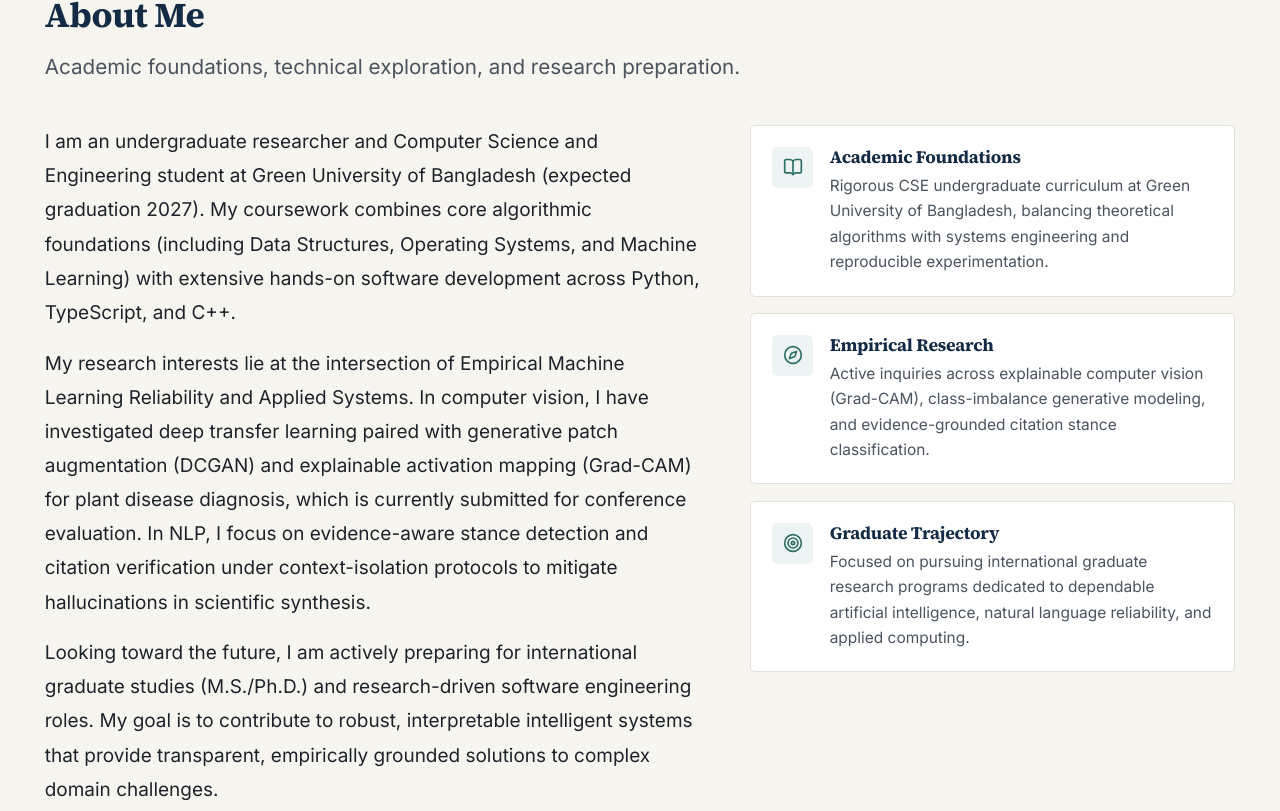
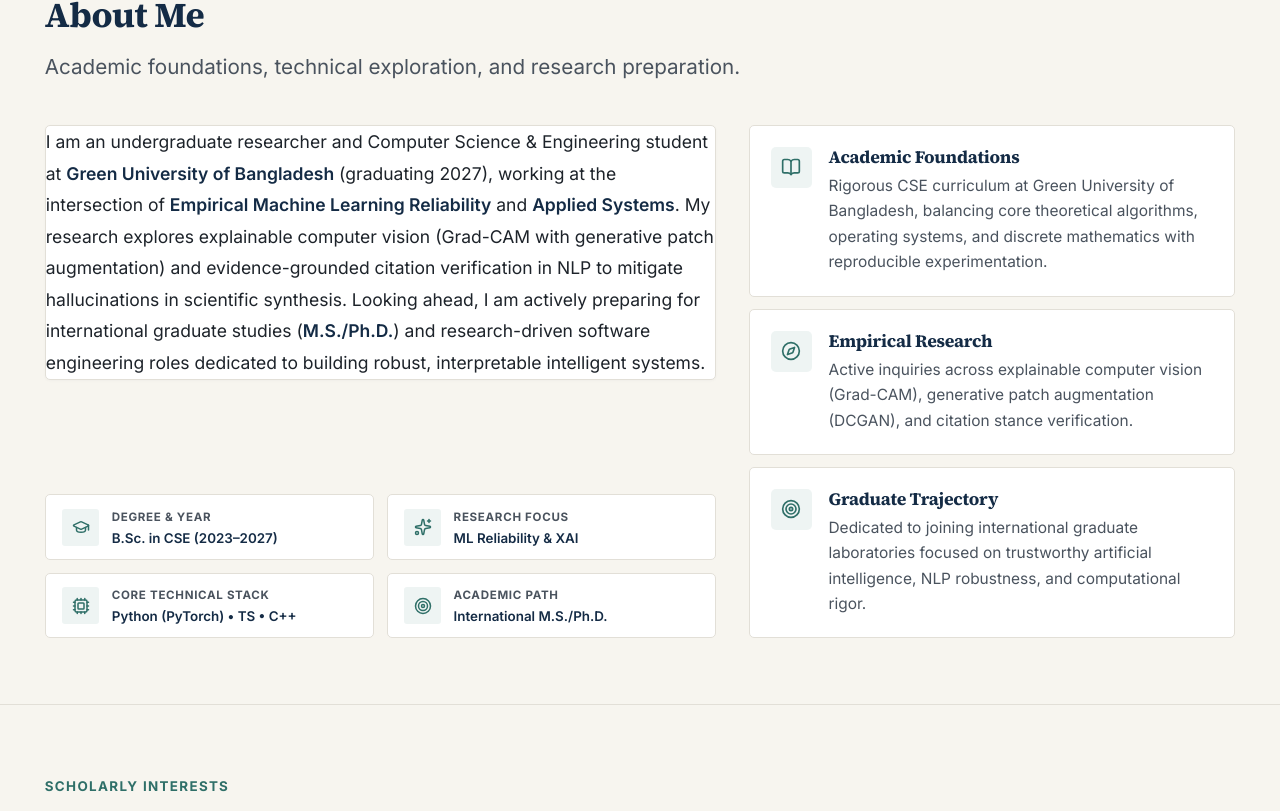
Before and after one commit to ekraislam/academic-portfolio, a React (Vite) app: page / in a window 1280 px wide. Shown: the part 909-1720 px from the top of the page. Built offline with nearby package versions, Linux system fonts and the light colour scheme.

Commit message:
feat: streamline About Me into high-impact narrative with balanced fast-facts highlights

```diff
--- a/src/sections/About.css
+++ b/src/sections/About.css
@@ -4,27 +4,105 @@
 
 .about-grid {
   display: grid;
-  grid-template-columns: 1.15fr 0.85fr;
-  gap: var(--space-12);
-  align-items: start;
+  grid-template-columns: 1.16fr 0.84fr;
+  gap: var(--space-8);
+  align-items: stretch;
 }
 
 .about-text-column {
   display: flex;
   flex-direction: column;
+  justify-content: space-between;
   gap: var(--space-4);
 }
 
-.about-paragraph {
-  font-size: var(--text-md);
+.about-narrative-card {
+  background-color: var(--color-white);
+  border: 1px solid var(--color-border);
+  border-radius: var(--radius-sm);
+  padding: var(--space-6) var(--space-7);
+  box-shadow: 0 1px 3px rgba(20, 43, 69, 0.03);
+}
+
+.about-lead-paragraph {
+  font-size: var(--text-base);
   color: var(--color-charcoal);
   line-height: var(--leading-relaxed);
+  margin: 0;
+  text-align: left;
 }
 
+.about-lead-paragraph strong {
+  color: var(--color-navy);
+  font-weight: 600;
+}
+
+/* Fast-Facts Highlights Grid */
+.about-highlights-grid {
+  display: grid;
+  grid-template-columns: repeat(2, 1fr);
+  gap: var(--space-3);
+}
+
+.about-highlight-card {
+  background-color: var(--color-white);
+  border: 1px solid var(--color-border);
+  border-radius: var(--radius-sm);
+  padding: var(--space-3) var(--space-4);
+  display: flex;
+  align-items: center;
+  gap: var(--space-3);
+  transition: all var(--transition-fast);
+}
+
+.about-highlight-card:hover {
+  border-color: var(--color-border-secondary);
+  box-shadow: 0 2px 8px rgba(20, 43, 69, 0.04);
+}
+
+.highlight-icon-box {
+  width: 2.25rem;
+  height: 2.25rem;
+  border-radius: var(--radius-xs);
+  background-color: var(--color-teal-soft);
+  color: var(--color-teal);
+  display: flex;
+  align-items: center;
+  justify-content: center;
+  flex-shrink: 0;
+}
+
+.highlight-info {
+  display: flex;
+  flex-direction: column;
+  min-width: 0;
+}
+
+.highlight-label {
+  font-size: 0.7rem;
+  text-transform: uppercase;
+  font-weight: 700;
+  letter-spacing: 0.06em;
+  color: var(--color-charcoal-muted);
+  margin-bottom: 2px;
+}
+
+.highlight-value {
+  font-size: var(--text-xs);
+  font-weight: 600;
+  color: var(--color-navy);
+  line-height: 1.35;
+  white-space: nowrap;
+  overflow: hidden;
+  text-overflow: ellipsis;
+}
+
+/* Pillars Column */
 .about-pillars-column {
   display: flex;
   flex-direction: column;
-  gap: var(--space-4);
+  justify-content: space-between;
+  gap: var(--space-3);
 }
 
 .pillar-card {
@@ -34,11 +112,13 @@
   background-color: var(--color-white);
   border: 1px solid var(--color-border);
   border-radius: var(--radius-sm);
-  transition: border-color var(--transition-fast);
+  transition: all var(--transition-fast);
+  flex: 1;
 }
 
 .pillar-card:hover {
   border-color: var(--color-border-secondary);
+  box-shadow: 0 4px 12px rgba(20, 43, 69, 0.03);
 }
 
 .pillar-icon-box {
@@ -53,6 +133,12 @@
   justify-content: center;
 }
 
+.pillar-content {
+  display: flex;
+  flex-direction: column;
+  justify-content: center;
+}
+
 .pillar-title {
   font-size: var(--text-base);
   font-family: var(--font-serif);
@@ -64,11 +150,27 @@
   font-size: var(--text-sm);
   color: var(--color-charcoal-muted);
   line-height: var(--leading-normal);
+  margin: 0;
 }
 
-@media (max-width: 860px) {
+/* Responsive Breakpoints */
+@media (max-width: 960px) {
   .about-grid {
     grid-template-columns: 1fr;
-    gap: var(--space-8);
+    gap: var(--space-6);
+  }
+
+  .highlight-value {
+    white-space: normal;
   }
 }
+
+@media (max-width: 540px) {
+  .about-highlights-grid {
+    grid-template-columns: 1fr;
+  }
+
+  .about-narrative-card {
+    padding: var(--space-5);
+  }
+}
--- a/src/sections/About.tsx
+++ b/src/sections/About.tsx
@@ -1,5 +1,5 @@
 import React from "react";
-import { BookOpen, Compass, Target } from "lucide-react";
+import { BookOpen, Compass, Target, GraduationCap, Cpu, Sparkles } from "lucide-react";
 import { SectionHeading } from "../components/SectionHeading";
 import { profileData } from "../data/profile";
 import "./About.css";
@@ -16,17 +16,58 @@ export const About: React.FC = () => {
         />
 
         <div className="about-grid">
-          {/* Main Narrative Column */}
+          {/* Main Narrative & Fast Facts Column */}
           <div className="about-text-column">
-            <p className="about-paragraph">
-              I am an undergraduate researcher and Computer Science and Engineering student at {profileData.institution} (expected graduation 2027). My coursework combines core algorithmic foundations (including Data Structures, Operating Systems, and Machine Learning) with extensive hands-on software development across Python, TypeScript, and C++.
-            </p>
-            <p className="about-paragraph">
-              My research interests lie at the intersection of Empirical Machine Learning Reliability and Applied Systems. In computer vision, I have investigated deep transfer learning paired with generative patch augmentation (DCGAN) and explainable activation mapping (Grad-CAM) for plant disease diagnosis, which is currently submitted for conference evaluation. In NLP, I focus on evidence-aware stance detection and citation verification under context-isolation protocols to mitigate hallucinations in scientific synthesis.
-            </p>
-            <p className="about-paragraph">
-              Looking toward the future, I am actively preparing for international graduate studies (M.S./Ph.D.) and research-driven software engineering roles. My goal is to contribute to robust, interpretable intelligent systems that provide transparent, empirically grounded solutions to complex domain challenges.
-            </p>
+            <div className="about-narrative-card">
+              <p className="about-lead-paragraph">
+                I am an undergraduate researcher and Computer Science &amp; Engineering student at{" "}
+                <strong>{profileData.institution}</strong> (graduating 2027), working at the intersection of{" "}
+                <strong>Empirical Machine Learning Reliability</strong> and <strong>Applied Systems</strong>. My research explores explainable computer vision (Grad-CAM with generative patch augmentation) and evidence-grounded citation verification in NLP to mitigate hallucinations in scientific synthesis. Looking ahead, I am actively preparing for international graduate studies (<strong>M.S./Ph.D.</strong>) and research-driven software engineering roles dedicated to building robust, interpretable intelligent systems.
+              </p>
+            </div>
+
+            {/* Fast-Facts Highlights Grid */}
+            <div className="about-highlights-grid">
+              <div className="about-highlight-card">
+                <div className="highlight-icon-box">
+                  <GraduationCap size={18} aria-hidden="true" />
+                </div>
+                <div className="highlight-info">
+                  <span className="highlight-label">Degree &amp; Year</span>
+                  <span className="highlight-value">B.Sc. in CSE (2023–2027)</span>
+                </div>
+              </div>
+
+              <div className="about-highlight-card">
+                <div className="highlight-icon-box">
+                  <Sparkles size={18} aria-hidden="true" />
+                </div>
+                <div className="highlight-info">
+                  <span className="highlight-label">Research Focus</span>
+                  <span className="highlight-value">ML Reliability &amp; XAI</span>
+                </div>
+              </div>
+
+              <div className="about-highlight-card">
+                <div className="highlight-icon-box">
+                  <Cpu size={18} aria-hidden="true" />
+                </div>
+                <div className="highlight-info">
+                  <span className="highlight-label">Core Technical Stack</span>
+                  <span className="highlight-value">Python (PyTorch) • TS • C++</span>
+                </div>
+              </div>
+
+              <div className="about-highlight-card">
+                <div className="highlight-icon-box">
+                  <Target size={18} aria-hidden="true" />
+                </div>
+                <div className="highlight-info">
+                  <span className="highlight-label">Academic Path</span>
+                  <span className="highlight-value">International M.S./Ph.D.</span>
+                </div>
+              </div>
+            </div>
           </div>
 
           {/* Pillars Card Column */}
@@ -35,10 +76,10 @@ export const About: React.FC = () => {
               <div className="pillar-icon-box">
                 <BookOpen size={20} aria-hidden="true" />
               </div>
-              <div>
+              <div className="pillar-content">
                 <h3 className="pillar-title">Academic Foundations</h3>
                 <p className="pillar-desc">
-                  Rigorous CSE undergraduate curriculum at {profileData.institution}, balancing theoretical algorithms with systems engineering and reproducible experimentation.
+                  Rigorous CSE curriculum at {profileData.institution}, balancing core theoretical algorithms, operating systems, and discrete mathematics with reproducible experimentation.
                 </p>
               </div>
             </div>
@@ -47,10 +88,10 @@ export const About: React.FC = () => {
               <div className="pillar-icon-box">
                 <Compass size={20} aria-hidden="true" />
               </div>
-              <div>
+              <div className="pillar-content">
                 <h3 className="pillar-title">Empirical Research</h3>
                 <p className="pillar-desc">
-                  Active inquiries across explainable computer vision (Grad-CAM), class-imbalance generative modeling, and evidence-grounded citation stance classification.
+                  Active inquiries across explainable computer vision (Grad-CAM), generative patch augmentation (DCGAN), and citation stance verification.
                 </p>
               </div>
             </div>
@@ -59,10 +100,10 @@ export const About: React.FC = () => {
               <div className="pillar-icon-box">
                 <Target size={20} aria-hidden="true" />
               </div>
-              <div>
+              <div className="pillar-content">
                 <h3 className="pillar-title">Graduate Trajectory</h3>
                 <p className="pillar-desc">
-                  Focused on pursuing international graduate research programs dedicated to dependable artificial intelligence, natural language reliability, and applied computing.
+                  Dedicated to joining international graduate laboratories focused on trustworthy artificial intelligence, NLP robustness, and computational rigor.
                 </p>
               </div>
             </div>
```
